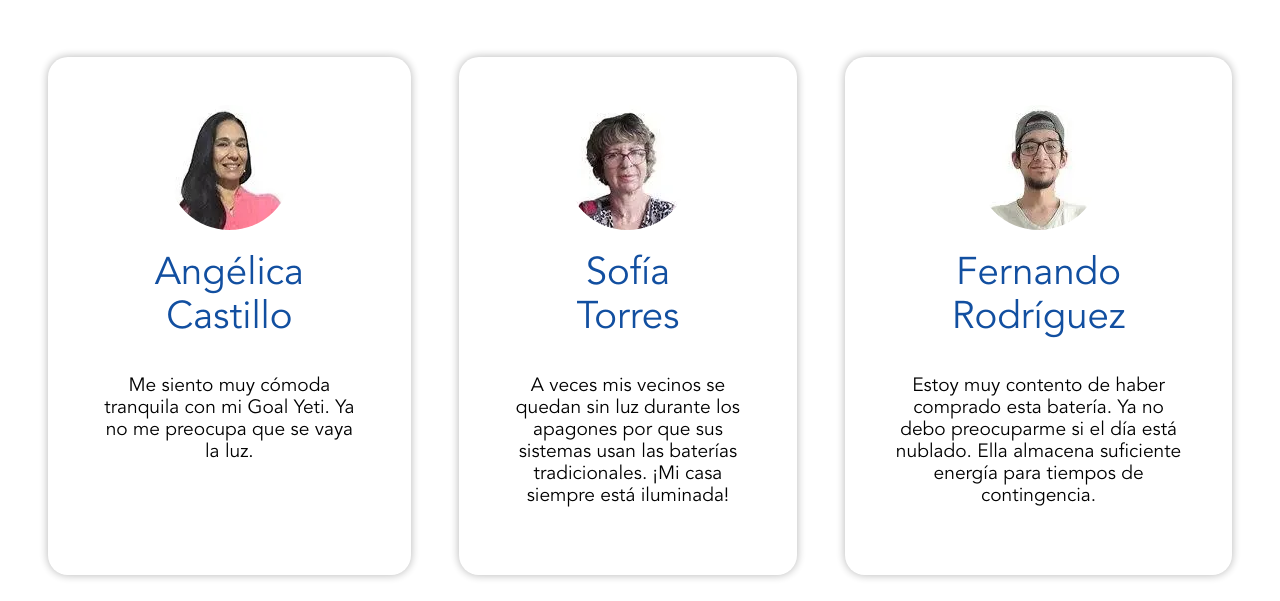
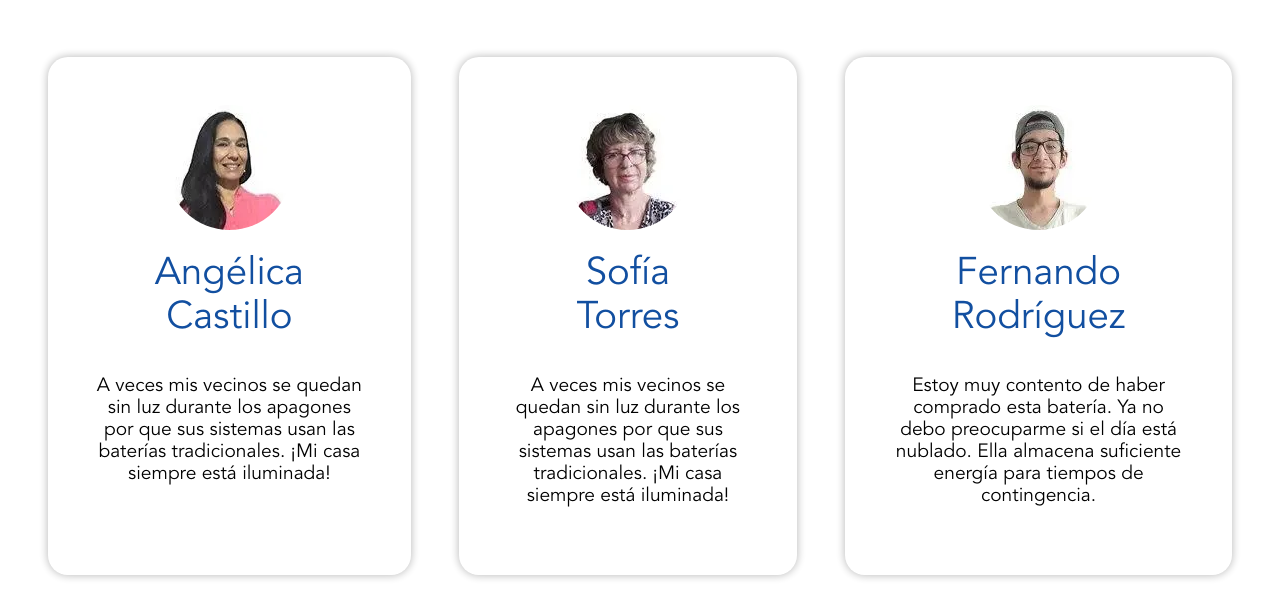
Before and after one commit to IngenioInnato/WSP-BateriasTesla, a website: page index.html in a window 1280 px wide. Shown: the part 3459-4060 px from the top of the page. Drawn offline with nearby package versions, Linux system fonts and the light colour scheme.

Commit message:
Agregados cambios y mejoras

```diff
--- a/index.html
+++ b/index.html
@@ -170,7 +170,7 @@
           <img src="./img/testimonio/angelica-castillo.jpg " alt="Angélica Castillo" class="rounded-circle">
         </picture>
         <h6 class="text-light_blue py-3">Angélica<br>Castillo</h6>
-        <p>Me siento muy cómoda tranquila con mi Goal Yeti. Ya no me preocupa que se vaya la luz.</p>
+        <p>A veces mis vecinos se quedan sin luz durante los apagones por que sus sistemas usan las baterías tradicionales. ¡Mi casa siempre está iluminada!</p>
       </div>
       <div class="S7__col col--1 border-rounded p-5 text-center" data-aos="fade-up" data-aos-duration="3000">
         <picture>
```
